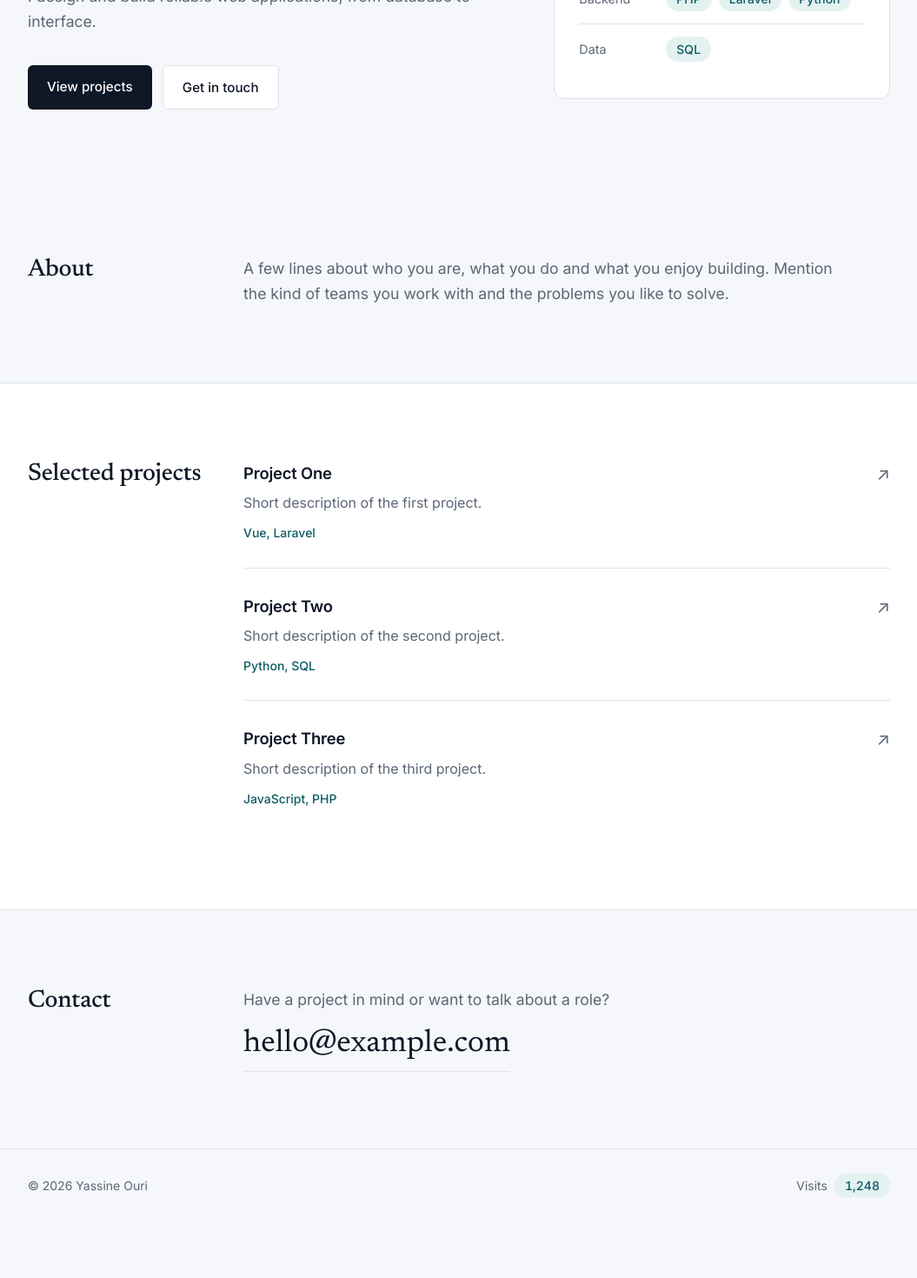
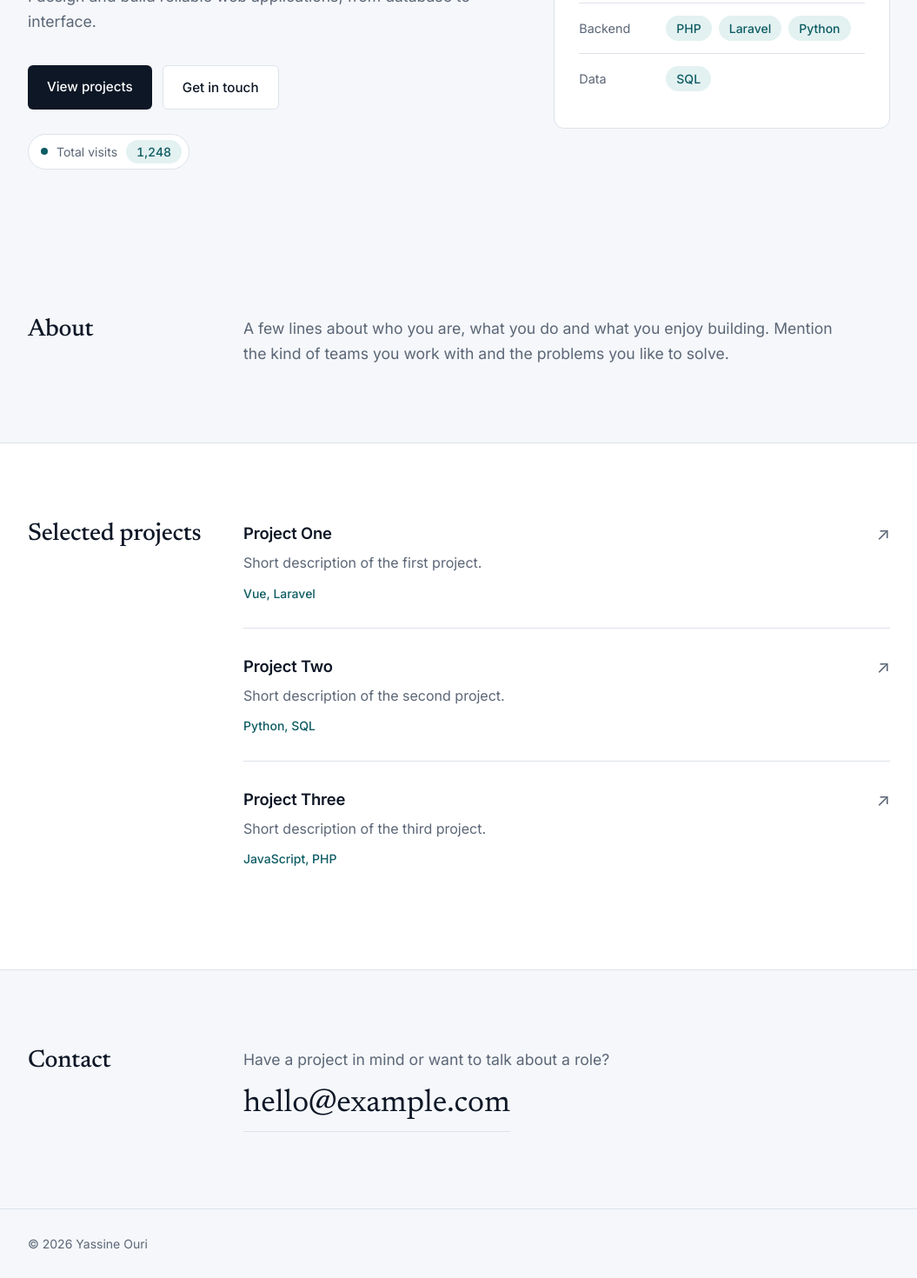
Before and after one commit to YassineOuri/azure-static-website-deployment, a Vue app: page / in a window 1280 px wide. Shown: the part 321-1791 px from the top of the page at 87% size, without its empty margins (112-1167 px from the left). Before the commit the page ends 1726 px from the top, so only its background shows below. Built offline with nearby package versions, Linux system fonts and the light colour scheme.

Commit message:
[feat]: moved visitors count to hero section

```diff
--- a/src/App.vue
+++ b/src/App.vue
@@ -41,6 +41,11 @@ const projects = [
             <a href="#projects" class="btn btn-primary">View projects</a>
             <a href="#contact" class="btn btn-ghost">Get in touch</a>
           </div>
+          <p class="visits">
+            <span class="visits-dot" aria-hidden="true"></span>
+            <span class="visits-label">Total visits</span>
+            <span class="visits-count">{{ visits.toLocaleString() }}</span>
+          </p>
         </div>
 
         <aside class="stack" aria-label="Technical skills">
@@ -97,13 +102,7 @@ const projects = [
   </main>
 
   <footer class="footer">
-    <div class="container footer-inner">
-      <span>© {{ new Date().getFullYear() }} {{ name }}</span>
-      <span class="visits">
-        <span class="visits-label">Visits</span>
-        <span class="visits-count">{{ visits.toLocaleString() }}</span>
-      </span>
-    </div>
+    <div class="container">© {{ new Date().getFullYear() }} {{ name }}</div>
   </footer>
 </template>
 
@@ -184,10 +183,15 @@ h1 {
 
 /* Footer */
 .footer { padding: 28px 0; border-top: 1px solid var(--line); font-size: 0.875rem; color: var(--muted); }
-.footer-inner { display: flex; justify-content: space-between; align-items: center; gap: 16px; flex-wrap: wrap; }
 
 /* Visit counter */
-.visits { display: inline-flex; align-items: center; gap: 8px; }
+.visits {
+  display: inline-flex; align-items: center; gap: 10px;
+  margin-top: 28px; padding: 6px 8px 6px 14px;
+  background: var(--surface); border: 1px solid var(--line); border-radius: 999px;
+  font-size: 0.875rem;
+}
+.visits-dot { width: 8px; height: 8px; border-radius: 50%; background: var(--accent); }
 .visits-label { color: var(--muted); }
 .visits-count {
   background: var(--accent-soft); color: var(--accent);
```
